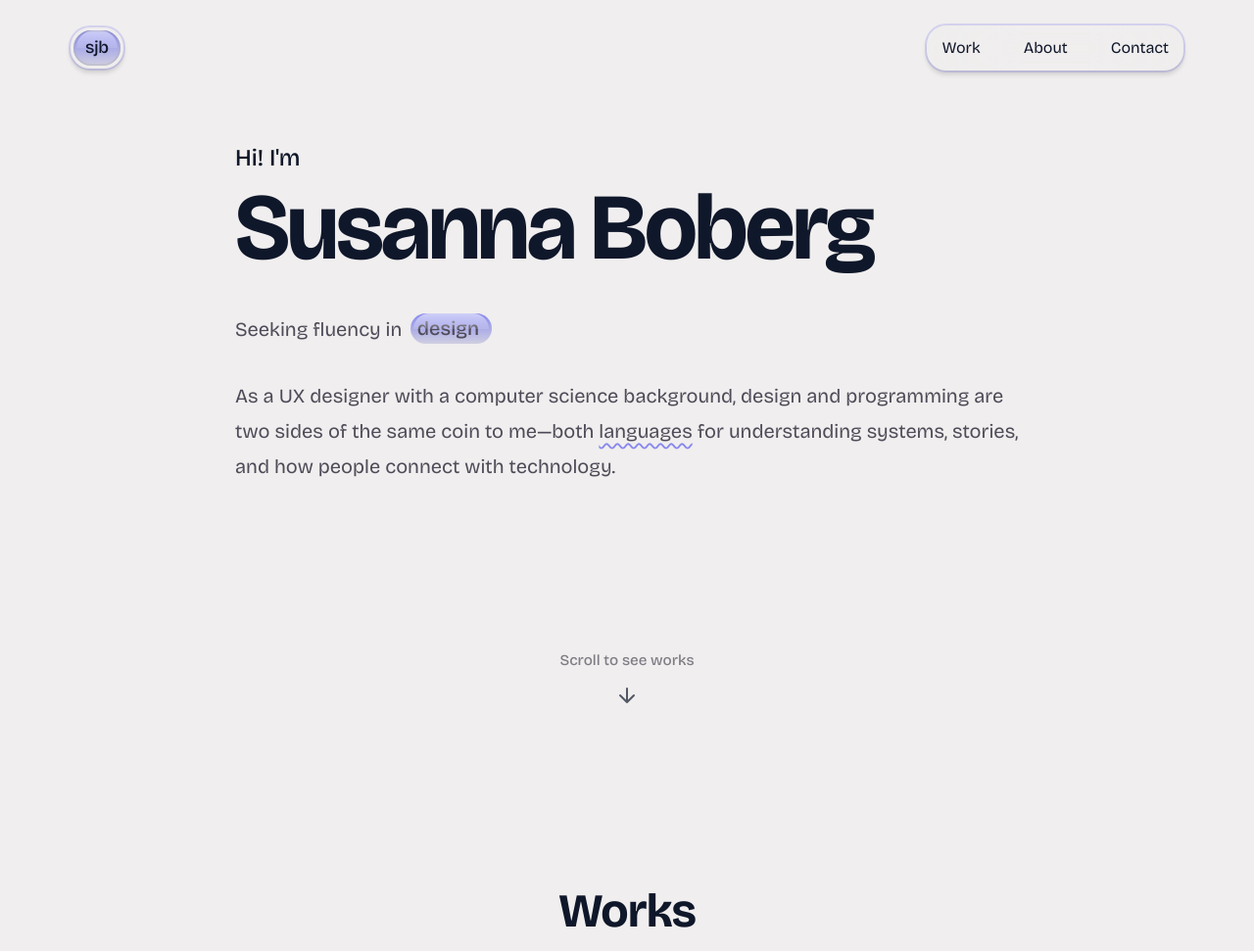
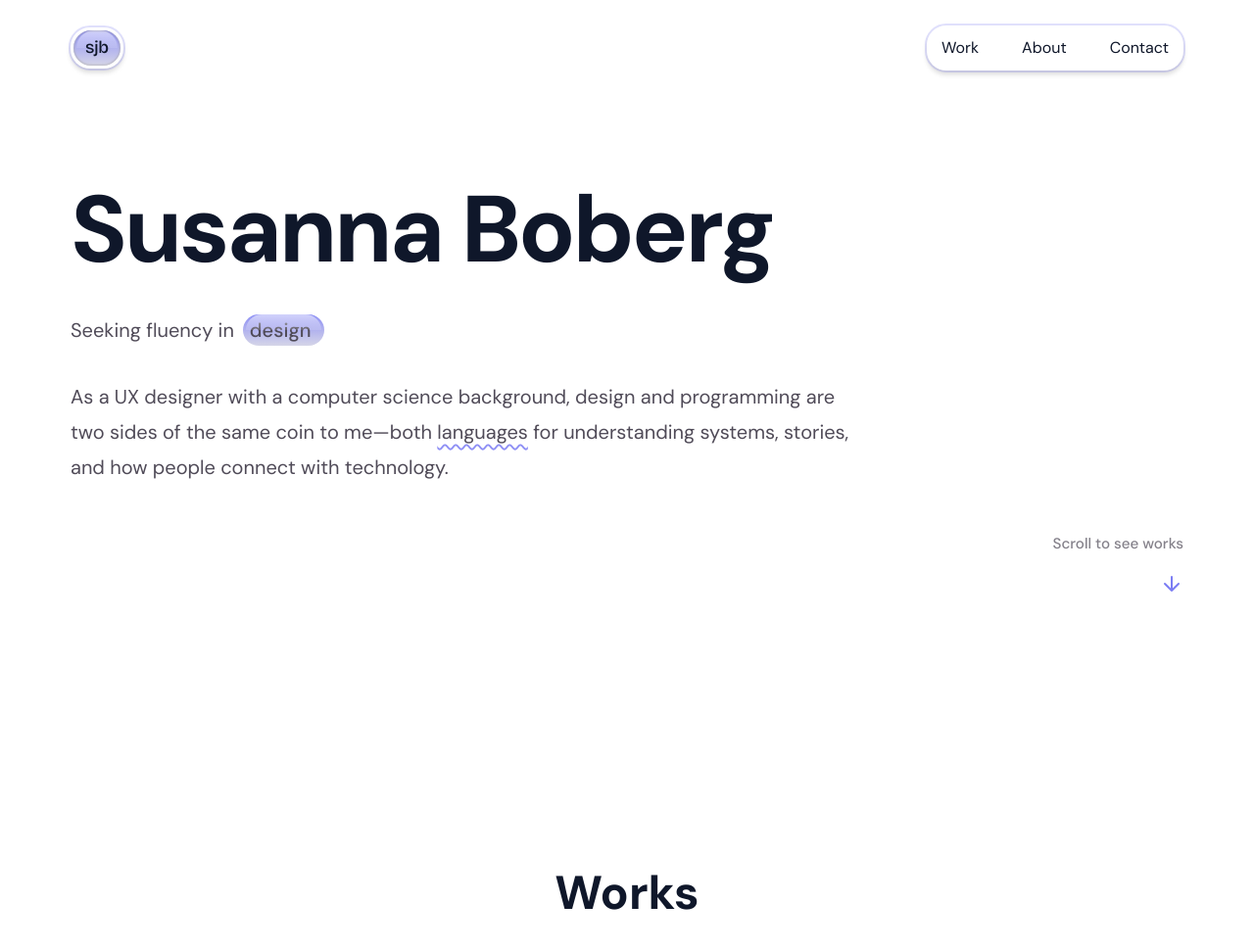
Before and after one commit to susannaboberg/susannaboberg.github.io, a plain HTML site: page index.html in a window 1280 px wide. Shown: the top 971 px of the page at 98% size. Drawn offline with nearby package versions, Linux system fonts and the light colour scheme; a web font is replaced by a local one.

Commit message:
small website edits

```diff
--- a/index.html
+++ b/index.html
@@ -9,6 +9,7 @@
     <link rel="preconnect" href="https://fonts.googleapis.com">
     <link rel="preconnect" href="https://fonts.gstatic.com" crossorigin>
     <link href="https://fonts.googleapis.com/css2?family=Bricolage+Grotesque:opsz,wght@12..96,200..800&family=Inter:ital,opsz,wght@0,14..32,100..900;1,14..32,100..900&family=Playfair+Display:ital,wght@0,400..900;1,400..900&family=Playfair:ital,opsz,wght@0,5..1200,300..900;1,5..1200,300..900&display=swap" rel="stylesheet"><link rel="stylesheet" href="styles.css">
+    <link href="https://fonts.googleapis.com/css2?family=DM+Sans:ital,opsz,wght@0,9..40,100..1000;1,9..40,100..1000&display=swap" rel="stylesheet">
     <link rel="stylesheet" href="styles.css">
 </head>
 <body>
@@ -41,7 +42,7 @@
     <section class="hero" role="banner">
         <div class="hero-content">
             <div class="hero-text">
-                <p class="hello-text">Hi! I'm</p>
+
                 <h1 class="hero-title">Susanna Boberg</h1>
                 <div>
                     <div class="one-line-text">
@@ -57,15 +58,16 @@
                         for understanding systems, stories, and how people connect with technology. </p>
                 </div>
             </div>
-        </div>
+
             <div class="scroll-down-section">
                 <div class="scroll-down-text">Scroll to see works</div>
                 <div class="scroll-arrow">
                     <svg viewBox="0 0 24 24" fill="none">
-                        <path d="M12 5v14M19 12l-7 7-7-7" stroke="currentColor" stroke-width="2" stroke-linecap="round" stroke-linejoin="round"/>
+                        <path d="M12 5v14M19 12l-7 7-7-7" stroke-width="2" stroke-linecap="round" stroke-linejoin="round"/>
                     </svg>
                 </div>
             </div>
+        </div>
 
     </section>
 
--- a/styles.css
+++ b/styles.css
@@ -15,7 +15,7 @@
     --text-darker: #161f35;
     --text-gray: #504b58;
     --text-light: #747080;
-    --bg-white: #f0eeee;
+    --bg-white: #ffffff;
     --bg-gray: #f8fafc;
     --border: #e2e8f0;
 }
@@ -49,7 +49,7 @@ html {
 }
 
 body {
-    font-family: "Bricolage Grotesque", sans-serif;
+    font-family: "DM Sans", sans-serif;
     line-height: 1.6;
     color: var(--text-dark);
     background-color: var(--bg-white);
@@ -229,35 +229,33 @@ body.menu-open {
    HERO SECTION
    ================================= */
 .hero {
-    min-height: 90vh;
-    display: flex;
-    flex-direction: column;
-    align-items: center;
-    justify-content: space-between;
-    padding: 0 0 60px;
+min-height: 80vh;
 }
 
 .hero-content {
     max-width: 1200px;
-    margin: 5rem auto 0;
+    margin: 15vh auto 500rem;
     padding: 0 2rem;
     display: flex;
     flex-direction: column;
-    align-items: flex-start;
+
+
+
 }
 
 .hero-text {
     max-width: 800px;
+    margin-bottom: 3rem;
 }
 
 .hello-text {
     font-size: 1.5rem;
     font-weight: 500;
     opacity: 0;
+
 }
 
 .hero-title {
-    font-family: "Bricolage Grotesque", sans-serif;
     font-size: clamp(3rem, 8vw, 6rem);
     font-weight: 700;
     line-height: 1.1;
@@ -268,7 +266,7 @@ body.menu-open {
 }
 
 .hero-description {
-    font-size: 1.25rem;
+    font-size: 1.25em;
     color: var(--text-gray);
     max-width: 800px;
     line-height: 1.8;
@@ -323,13 +321,12 @@ body.menu-open {
 
 
 .scroll-down-section {
-    text-align: center;
-    margin-top: 8rem;
     opacity: 0; /* Start at 0 for GSAP animation */
     visibility: visible;
     width: 100%;
-    align-self: center;
     transition: opacity 0.4s ease, visibility 0.4s ease; /* Always have transition */
+    align-self: flex-end;
+    text-align: right;
 }
 
 .scroll-down-section.hidden {
@@ -344,20 +341,21 @@ body.menu-open {
 .scroll-down-text {
     font-size: 0.95rem;
     color: var(--text-gray);
-    margin-bottom: 0.7rem;
+    margin-bottom: 1rem;
     font-weight: 500;
 }
 
 .scroll-arrow {
     width: 24px;
     height: 24px;
-    margin: 0 auto;
     animation: bounce 2s infinite;
+    margin-left: auto;
 }
 
 .scroll-arrow svg {
     width: 100%;
     height: 100%;
+    stroke: #4245ee;
 }
 
 @keyframes bounce {
@@ -370,19 +368,18 @@ body.menu-open {
    WORK SECTION
    ================================= */
 .work-section {
-    padding: 90px 0;
+    padding: 4vh 0;
 }
 
 .work-section-header {
     text-align: center;
-    margin-bottom: 4rem;
+    margin-bottom: 2vh;
 }
 
 .work-section-title {
-    font-size: 3rem;
+    font-size: 3em;
     font-weight: 700;
     color: var(--text-dark);
-    letter-spacing: -0.02em;
 }
 
 .work-grid {
@@ -419,7 +416,7 @@ body.menu-open {
 }
 
 .work-content h3 {
-    font-size: 1.75rem;
+    font-size: 1.75em;
     font-weight: 600;
     margin-bottom: 0.75rem;
     color: var(--text-dark);
@@ -439,8 +436,11 @@ body.menu-open {
 }
 
 .work-meta span {
-    font-size: 0.875rem;
+    font-size: 0.875em;
     color: var(--text-light);
+    border-radius: 15px;
+    border: solid lightgray 1px;
+    padding: 3px 8px;
 }
 
 /* =================================
```
Also changed, not shown: 3 other files.
